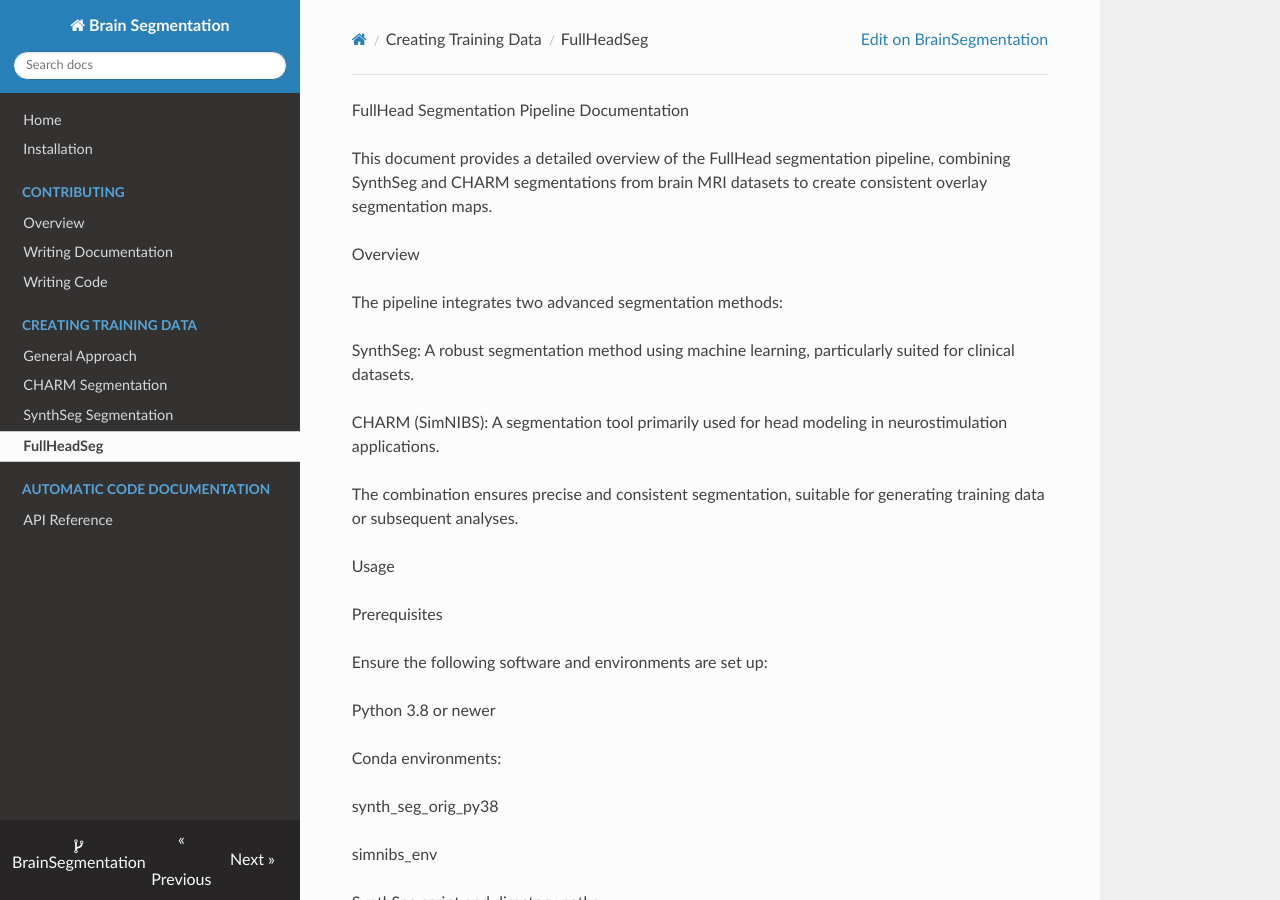
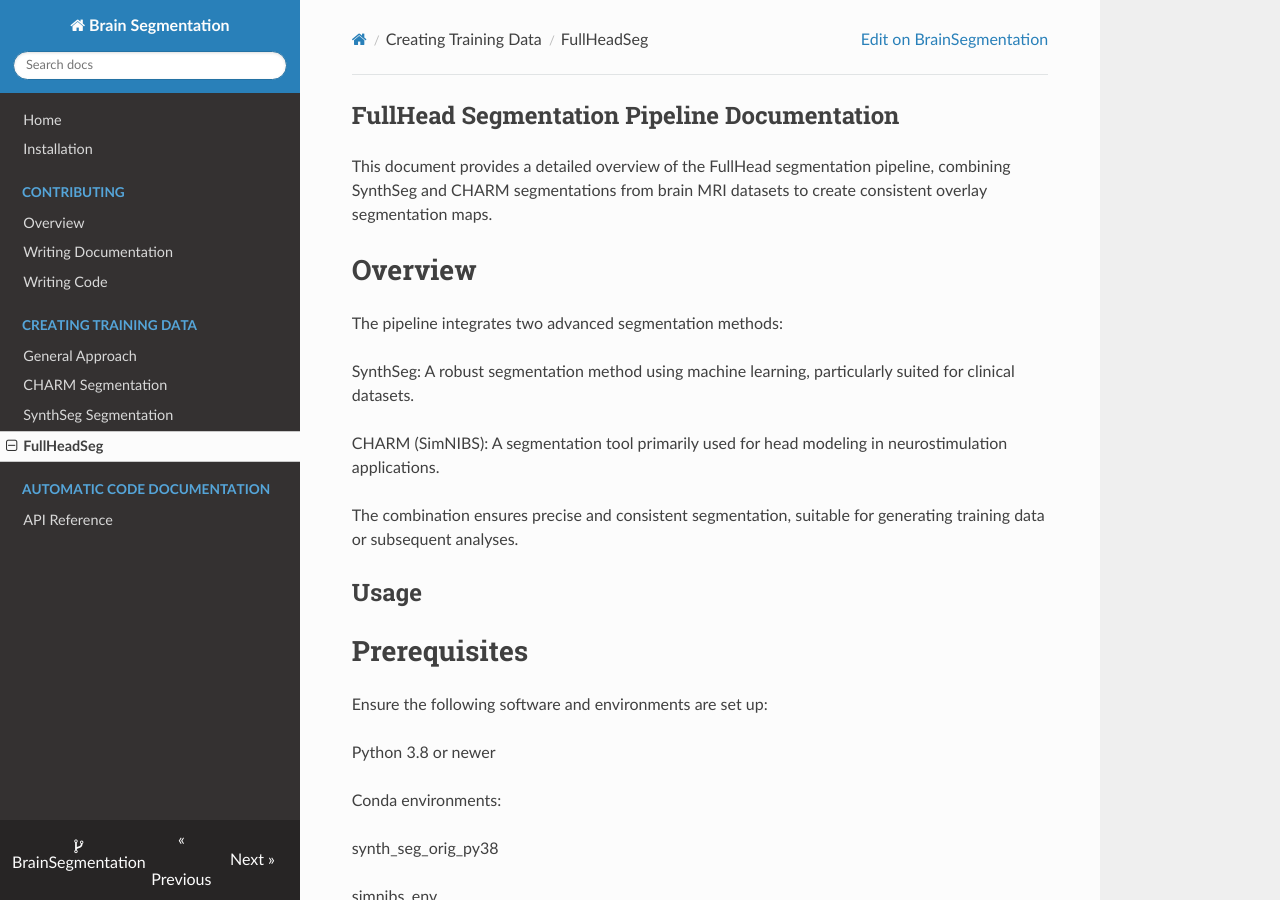
Before and after one commit to halirutan/BrainSegmentation, an MkDocs documentation site: the page built from docs/training_data/FullHeadSeg.md, in a window 1280 px wide and 900 px high. Built offline with MkDocs 1.6.1, drawn with Linux system fonts in a browser that asks for light colours; nearby versions of some CDN libraries.

```diff
--- a/docs/training_data/FullHeadSeg.md
+++ b/docs/training_data/FullHeadSeg.md
@@ -1,8 +1,8 @@
-FullHead Segmentation Pipeline Documentation
+## FullHead Segmentation Pipeline Documentation
 
 This document provides a detailed overview of the FullHead segmentation pipeline, combining SynthSeg and CHARM segmentations from brain MRI datasets to create consistent overlay segmentation maps.
 
-Overview
+# Overview
 
 The pipeline integrates two advanced segmentation methods:
 
@@ -12,9 +12,9 @@ CHARM (SimNIBS): A segmentation tool primarily used for head modeling in neurost
 
 The combination ensures precise and consistent segmentation, suitable for generating training data or subsequent analyses.
 
-Usage
+## Usage
 
-Prerequisites
+# Prerequisites
 
 Ensure the following software and environments are set up:
 
@@ -48,7 +48,7 @@ Arguments:
 
 <synthseg_dir>: Absolute path to the SynthSeg root directory.
 
-Example
+# Example
 
 python create_fh_seg.py \
     /data/your_project/input_niftis \
@@ -56,7 +56,7 @@ python create_fh_seg.py \
     /path/to/SynthSeg/scripts/commands/SynthSeg_predict.py \
     /path/to/SynthSeg
 
-Output
+# Output
 
 The pipeline performs the following steps:
 
@@ -70,12 +70,12 @@ Overlay creation: Combines both segmentations into a unified segmentation map, p
 
 Label consistency verification: Ensures all generated overlays share identical sets of segmentation labels.
 
-Output Files
+# Output Files
 
 Output overlays are stored with filenames structured as:
 
 <basename_of_input_file>_overlay.nii.gz
 
-Label Consistency Check
+#Label Consistency Check
 
 The pipeline automatically verifies label consistency across all generated segmentation overlays. If any discrepancies occur, the process halts and clearly identifies the inconsistent files.
```
Also changed, not shown: other parts of docs/training_data/FullHeadSeg.md (+2 -2 lines).
